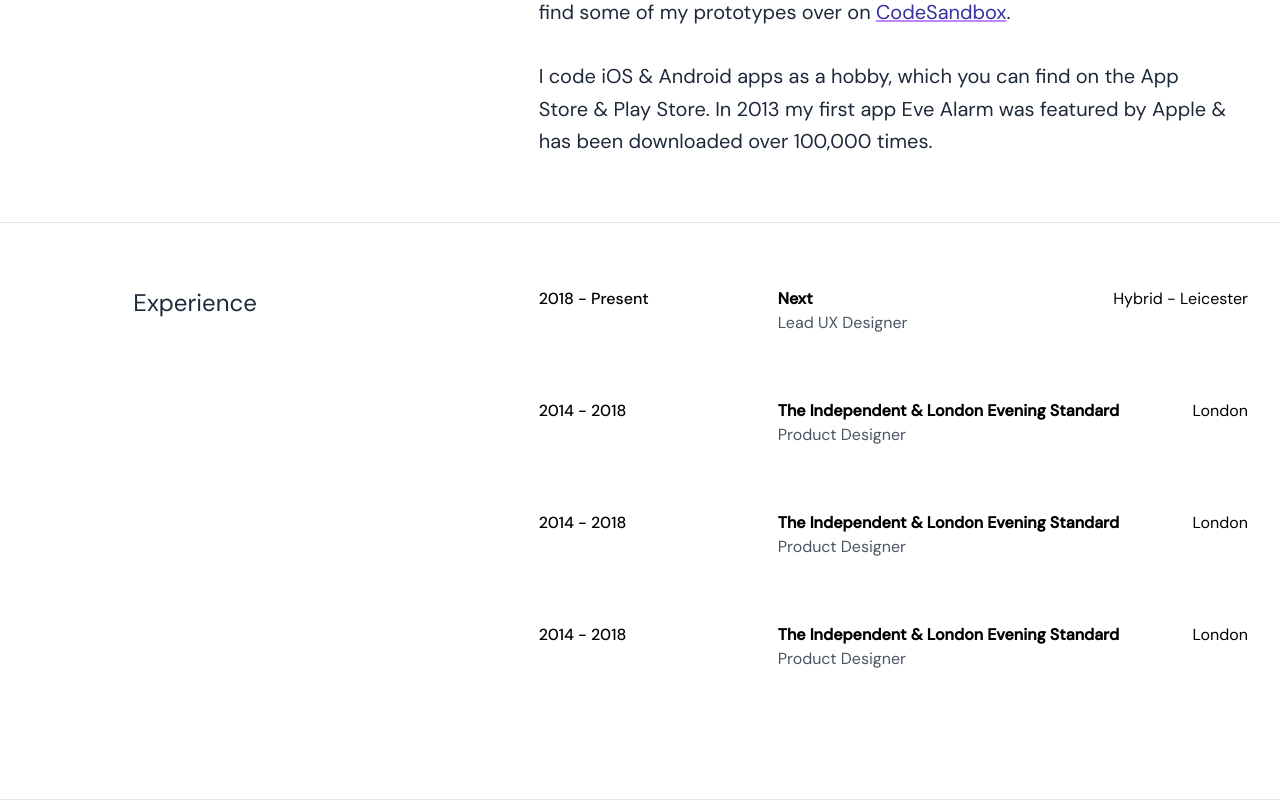
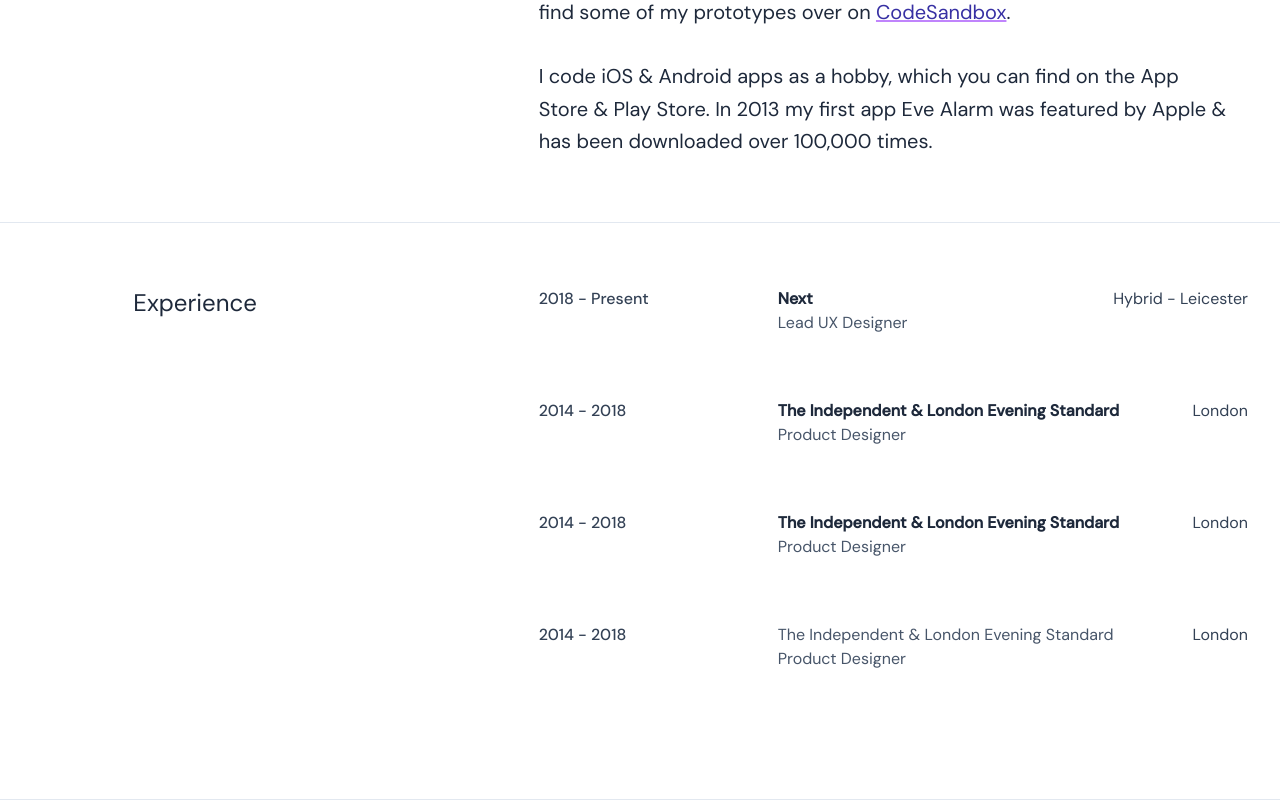
Before and after one commit to danielpape/danielpape.co.uk, a Next.js app: page / in a window 1280 px wide. Shown: the part 1431-2231 px from the top of the page. Built offline with nearby package versions, Linux system fonts and the light colour scheme; a web font is replaced by a local one.

Commit message:
Updated dark mode on experience page

```diff
--- a/components/experience.js
+++ b/components/experience.js
@@ -8,55 +8,81 @@
       </div>
       <div className="md:col-start-6 md:col-span-7 col-start-1 col-span-12 flex flex-col gap-8 pb-16">
         <div class="grid grid-cols-1 gap-2 md:grid-cols-3">
-          <div class="font-medium">2018 - Present</div>
+          <div class="font-medium dark:text-slate-300 text-slate-700">
+            2018 - Present
+          </div>
           <div class="col-span-2 flex justify-between">
             <div>
-              <div class="font-bold">Next</div>
-              <div class="text-gray-600">Lead UX Designer</div>
+              <div class="font-bold dark:text-slate-200 text-slate-800">
+                Next
+              </div>
+              <div class="dark:text-slate-400 text-slate-600">
+                Lead UX Designer
+              </div>
             </div>
-            <div class="text-right">Hybrid - Leicester</div>
+            <div class="text-right dark:text-slate-300 text-slate-700">
+              Hybrid - Leicester
+            </div>
           </div>
         </div>
       </div>
       <div className="md:col-start-6 md:col-span-7 col-start-1 col-span-12 flex flex-col gap-8 pb-16">
         <div class="grid grid-cols-1 gap-2 md:grid-cols-3">
-          <div class="font-medium">2014 - 2018</div>
+          <div class="font-medium dark:text-slate-300 text-slate-700">
+            2014 - 2018
+          </div>
           <div class="col-span-2 flex justify-between">
             <div>
-              <div class="font-bold">
+              <div class="font-bold dark:text-slate-200 text-slate-800">
                 The Independent & London Evening Standard
               </div>
-              <div class="text-gray-600">Product Designer</div>
+              <div class="dark:text-slate-400 text-slate-600">
+                Product Designer
+              </div>
             </div>
-            <div class="text-right">London</div>
+            <div class="text-right dark:text-slate-300 text-slate-700">
+              London
+            </div>
           </div>
         </div>
       </div>
       <div className="md:col-start-6 md:col-span-7 col-start-1 col-span-12 flex flex-col gap-8 pb-16">
         <div class="grid grid-cols-1 gap-2 md:grid-cols-3">
-          <div class="font-medium">2014 - 2018</div>
+          <div class="font-medium dark:text-slate-300 text-slate-700">
+            2014 - 2018
+          </div>
           <div class="col-span-2 flex justify-between">
             <div>
-              <div class="font-bold">
+              <div class="font-bold dark:text-slate-200 text-slate-800">
                 The Independent & London Evening Standard
               </div>
-              <div class="text-gray-600">Product Designer</div>
+              <div class="dark:text-slate-400 text-slate-600">
+                Product Designer
+              </div>
             </div>
-            <div class="text-right">London</div>
+            <div class="text-right dark:text-slate-300 text-slate-700">
+              London
+            </div>
           </div>
         </div>
       </div>
       <div className="md:col-start-6 md:col-span-7 col-start-1 col-span-12 flex flex-col gap-8 pb-16">
         <div class="grid grid-cols-1 gap-2 md:grid-cols-3">
-          <div class="font-medium">2014 - 2018</div>
+          <div class="font-medium dark:text-slate-300 text-slate-700">
+            2014 - 2018
+          </div>
           <div class="col-span-2 flex justify-between">
             <div>
-              <div class="font-bold">
+              <div class="dark:text-slate-400 text-slate-600">
                 The Independent & London Evening Standard
               </div>
-              <div class="text-gray-600">Product Designer</div>
+              <div class="dark:text-slate-400 text-slate-600">
+                Product Designer
+              </div>
             </div>
-            <div class="text-right">London</div>
+            <div class="text-right dark:text-slate-300 text-slate-700">
+              London
+            </div>
           </div>
         </div>
       </div>
```
